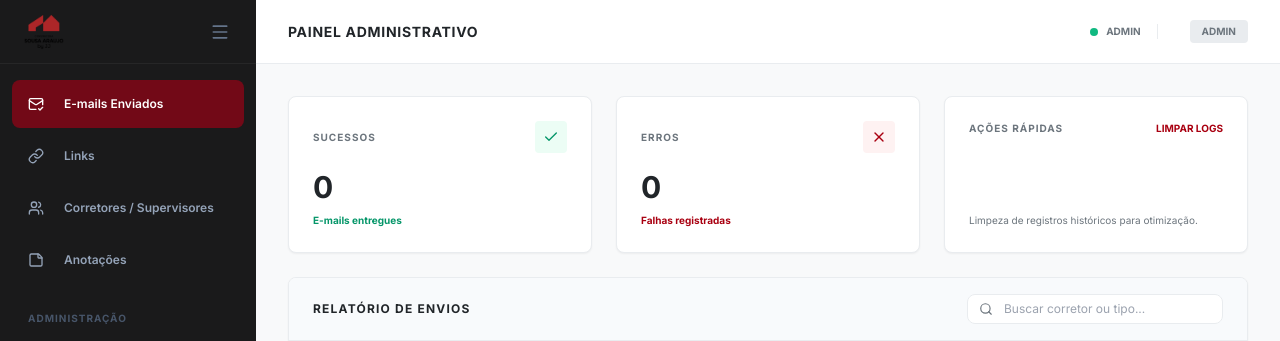
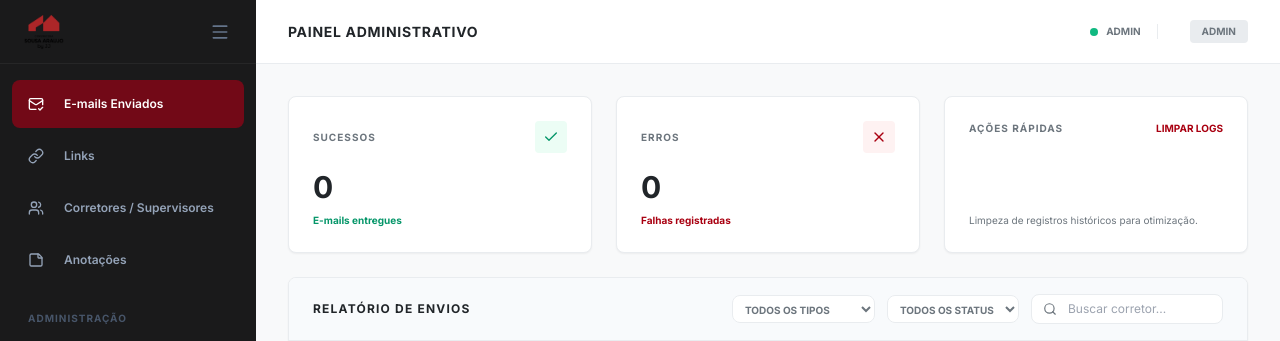
Before and after one commit to bWSantos7/sender, a Flask app: page / in a window 1280 px wide. Shown: the top 341 px of the page. Run offline with Flask 3, Linux system fonts and the light colour scheme; a user stored in the database is signed in; data that the repository does not hold is empty; some libraries are stand-ins or nearby versions.

Commit message:
feat: filtros avançados no dashboard e na página de anotações

```diff
--- a/app.py
+++ b/app.py
@@ -187,9 +187,13 @@ def logout():
 @app.route('/')
 @login_required
 def index():
-    total_enviados = EnvioLog.query.filter_by(status='Sucesso').count()
-    total_erros = EnvioLog.query.filter_by(status='Erro').count()
-    ultimos_logs = EnvioLog.query.order_by(EnvioLog.data_envio.desc()).limit(10).all()
+    query = EnvioLog.query
+    if current_user.role != 'admin':
+        query = query.filter_by(regional=current_user.regional)
+
+    total_enviados = query.filter_by(status='Sucesso').count()
+    total_erros = query.filter_by(status='Erro').count()
+    ultimos_logs = query.order_by(EnvioLog.data_envio.desc()).limit(50).all()
     return render_template('dashboard.html', total_enviados=total_enviados, total_erros=total_erros, logs=ultimos_logs)
 
 @app.route('/upload', methods=['GET', 'POST'])
--- a/templates/dashboard.html
+++ b/templates/dashboard.html
@@ -42,11 +42,29 @@
     <div class="px-6 py-4 border-b border-sa-gray bg-slate-50 flex justify-between items-center">
         <h3 class="text-xs font-bold text-sa-text uppercase tracking-widest">Relatório de Envios</h3>
 
-        <!-- Barra de Busca -->
-        <div class="relative w-64">
+        <!-- Filtros Avançados -->
+        <div class="flex items-center gap-3">
+            <select id="filtro-tipo" onchange="filtrarTabela()" class="bg-white border border-sa-gray rounded-lg px-2 py-1.5 text-[10px] font-bold text-sa-muted uppercase outline-none focus:ring-1 focus:ring-sa-wine">
+                <option value="">TODOS OS TIPOS</option>
+                <option value="Adiantamento">Adiantamento</option>
+                <option value="Repasse">Repasse</option>
+                <option value="Prêmio">Prêmio</option>
+                <option value="Premiação - Metas">Premiação - Metas</option>
+                <option value="House">House</option>
+                <option value="Staff">Staff</option>
+            </select>
+
+            <select id="filtro-status" onchange="filtrarTabela()" class="bg-white border border-sa-gray rounded-lg px-2 py-1.5 text-[10px] font-bold text-sa-muted uppercase outline-none focus:ring-1 focus:ring-sa-wine">
+                <option value="">TODOS OS STATUS</option>
+                <option value="CONCLUÍDO">CONCLUÍDO</option>
+                <option value="ERRO">ERRO</option>
+            </select>
+
+            <div class="relative w-48">
                 <i data-lucide="search" class="absolute left-3 top-1/2 -translate-y-1/2 w-3.5 h-3.5 text-sa-muted"></i>
-            <input type="text" id="input-busca" placeholder="Buscar corretor ou tipo..." onkeyup="filtrarTabela()"
+                <input type="text" id="input-busca" placeholder="Buscar corretor..." onkeyup="filtrarTabela()"
                        class="w-full pl-9 pr-4 py-1.5 text-xs bg-white border border-sa-gray rounded-lg focus:ring-1 focus:ring-sa-wine outline-none transition-all">
+            </div>
         </div>
     </div>
     <div class="overflow-x-auto">
@@ -71,11 +89,13 @@
                     </td>
                     <td class="px-6 py-4 text-sa-muted max-w-[160px] truncate col-cc" title="{{ log.cc_emails or '' }}">{{ log.cc_emails or '-' }}</td>
                     <td class="px-6 py-4">
+                        <span class="col-status">
                             {% if log.status == 'Sucesso' %}
                             <span class="text-emerald-600 font-bold uppercase">CONCLUÍDO</span>
                             {% else %}
                             <span class="text-sa-red font-bold uppercase" title="{{ log.mensagem_erro }}">ERRO</span>
                             {% endif %}
+                        </span>
                     </td>
                     <td class="px-6 py-4 text-right">
                         {% if log.caminho_anexo %}
@@ -93,8 +113,10 @@
 
 <script>
 function filtrarTabela() {
-    const input = document.getElementById('input-busca');
-    const filter = input.value.toLowerCase();
+    const busca = document.getElementById('input-busca').value.toLowerCase();
+    const tipoFiltro = document.getElementById('filtro-tipo').value.toLowerCase();
+    const statusFiltro = document.getElementById('filtro-status').value.toLowerCase();
+
     const rows = document.querySelectorAll('.log-row');
 
     rows.forEach(row => {
@@ -102,7 +124,13 @@ function filtrarTabela() {
         const email = row.querySelector('.col-email').innerText.toLowerCase();
         const tipo = row.querySelector('.col-tipo').innerText.toLowerCase();
         const cc = row.querySelector('.col-cc').innerText.toLowerCase();
-        if (corretor.includes(filter) || email.includes(filter) || tipo.includes(filter) || cc.includes(filter)) {
+        const status = row.querySelector('.col-status').innerText.toLowerCase();
+
+        const bateBusca = corretor.includes(busca) || email.includes(busca) || cc.includes(busca);
+        const bateTipo = tipoFiltro === "" || tipo === tipoFiltro;
+        const bateStatus = statusFiltro === "" || status.includes(statusFiltro);
+
+        if (bateBusca && bateTipo && bateStatus) {
             row.style.display = "";
         } else {
             row.style.display = "none";
@@ -130,7 +158,10 @@ function updateDashboard() {
 
         const tbody = document.getElementById('logs-tbody');
         if (data.logs && data.logs.length > 0) {
-            if (document.getElementById('input-busca').value !== '') return;
+            // Não atualizar o HTML se o usuário estiver filtrando
+            if (document.getElementById('input-busca').value !== '' ||
+                document.getElementById('filtro-tipo').value !== '' ||
+                document.getElementById('filtro-status').value !== '') return;
 
             let html = '';
             data.logs.forEach(log => {
```
Also changed, not shown: templates/anotacoes.html (+73 -3 lines). Lines whose indentation alone changed are shown as unchanged.
